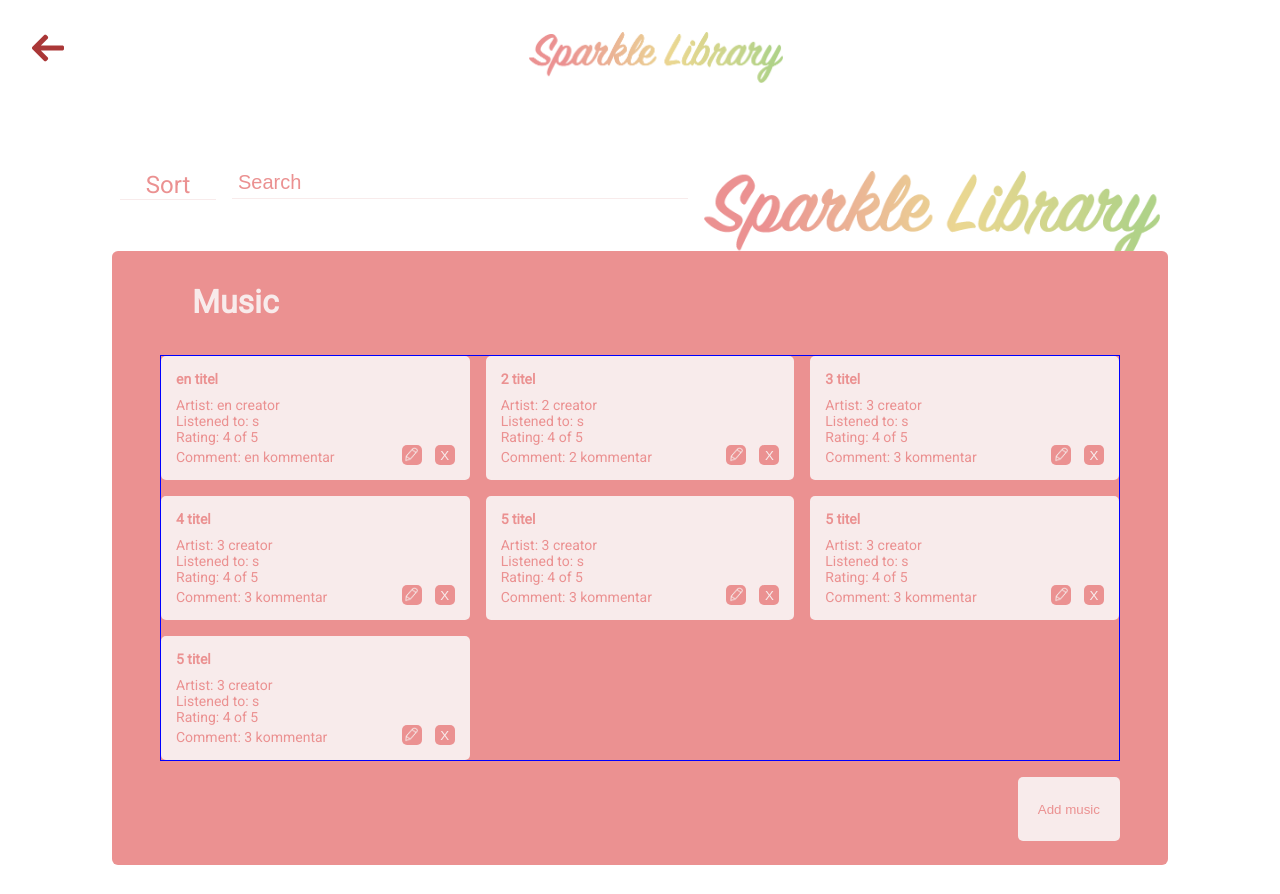
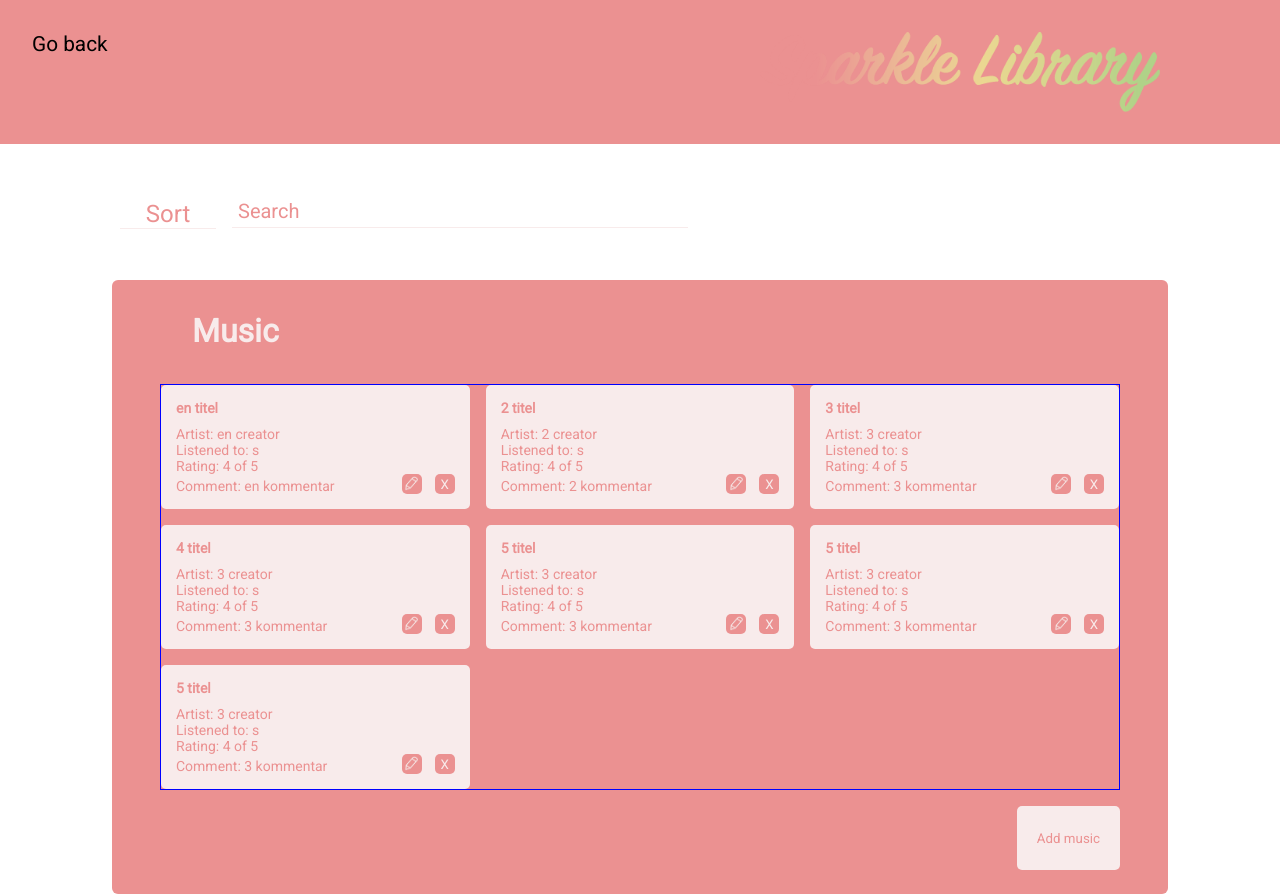
Before and after one commit to neda-jahadi/Sparkles, a React (Create React App) app: page / in a window 1280 px wide. Both pictures are taken after a click on the button "Music". Before the commit the page ends 865 px from the top, so only its background shows below. Built offline with nearby package versions, Linux system fonts and the light colour scheme.

Commit message:
Karin och Fanny har anpassat headern beroende på screen och size och category

```diff
--- a/src/components/HeaderComponent.jsx
+++ b/src/components/HeaderComponent.jsx
@@ -3,32 +3,60 @@ import './headerstyle.css';
 import { useDispatch, useSelector } from 'react-redux';
 import { screenActions } from '../features/screenReducer';
 import bigLogo from '../assets/LogoBig.png';
+import smallLogoRed from '../assets/LogoSmallRed.png'
 import arrowBack from '../assets/back-red.png';
+
 
 const HeaderComponent = () => {
 
     const dispatch = useDispatch();
     const screen = useSelector(state => state.screen);
+    const category = useSelector(state => state.category);
 
-    let logoClass = 'logo';
+    let logoClass = 'medium';
+    let headerColor='';
+
+    switch(category){
+        case 'music':
+        headerColor='red';
+        break;
+
+        case 'books':
+        headerColor='yellow';
+        break;
+
+        case 'movies':
+        headerColor='green'
+        break;
+
+        default:
+        headerColor='';
+    }
 
     let content = (<>
-        <img onClick={()=>dispatch(screenActions.homeScreen())} className="go-back" src={arrowBack} alt="Go to previous page"/>
+    {/* ska visas i desktop */}
+        <a className='go-back-text desktop-size' href='#' onClick={()=> dispatch(screenActions.listScreen())}>Go back</a>
+    {/* ska visas i mobilvy */}
+        <img onClick={()=>dispatch(screenActions.homeScreen())} className="go-back mobile-size" src={arrowBack} alt="Go to previous page"/>
+    {/* ska visas i desktopvy */}
+        <img className={logoClass +' desktop-size'} src={bigLogo} alt="Go to homescreen" onClick={()=> dispatch(screenActions.homeScreen())}/>
+    {/* ska visas i mobilvy */}
+        <img className='logo-mobile mobile-size' src={smallLogoRed} alt="Go to homescreen" onClick={()=> dispatch(screenActions.homeScreen())}/>
 
-        <img className={logoClass} src={bigLogo} alt="Logo" onClick={()=> dispatch(screenActions.homeScreen())}/>
         </>
     )
 
     if(screen === 'welcomeScreen'){
+        logoClass = 'big';
         content =
         <img className={logoClass} src={bigLogo} alt="Logo" onClick={()=> dispatch(screenActions.homeScreen())}/>;
 
-        logoClass = 'logo big';
+
     }
 
 
     return(
-        <header>
+        <header className={headerColor}>
             {content}
         </header>
     )
--- a/src/components/ListCard.jsx
+++ b/src/components/ListCard.jsx
@@ -9,7 +9,7 @@ const ListCard=({title, creator, usedBefore, rating, comment})=>{
    //const dispatch
     const category=useSelector(state=>state.category);
 
-    let creatorText='', usedBeforeText='', colorClass='';
+    let creatorText='', usedBeforeText='', colorClass='', colorClassButton='';
 
 
     switch (category){
@@ -18,24 +18,24 @@ const ListCard=({title, creator, usedBefore, rating, comment})=>{
             creatorText='Artist';
             usedBeforeText='Listened to';
             colorClass='red'
+            colorClassButton='red-button'
             break;
 
         case 'books':
             creatorText='Author';
             usedBeforeText='Read';
             colorClass='yellow'
+            colorClassButton='yellow-button'
             break;
 
         case 'movies':
             creatorText='Producer';
             usedBeforeText='Seen';
             colorClass='green'
+            colorClassButton='green-button'
             break;
 
         default:
-        console.log('Oklart vad jag ska ha i default')
-
-
 
     }
 
@@ -50,13 +50,13 @@ const ListCard=({title, creator, usedBefore, rating, comment})=>{
             <p>Comment: {comment} </p>
 
 
-            <button className='edit-button'>
+            <button className={'edit-button '+colorClassButton}>
                 <img src={Edit} alt="Edit" className="edit-logo"/>
             </button>
 
 
 
-            <button className='delete-button'>X</button>
+            <button className={'delete-button '+colorClassButton}>X</button>
 
         </div>
 
--- a/src/components/ListCardStyle.css
+++ b/src/components/ListCardStyle.css
@@ -8,7 +8,7 @@
     grid-template-columns: repeat(10, 1fr);
     grid-template-rows:auto;
     font-family:'Roboto', sans-serif;
-    /* border:2px solid blue; */
+
 }
 .red{
     background-color:var(--text-color-red);
@@ -16,11 +16,24 @@
 }
 .yellow{
     background-color: var(--text-color-yellow);
-    color: var(--background-color-red);
+    color: var(--background-color-yellow);
 }
 .green{
     background-color: var(--text-color-green);
     color: var(--background-color-green);
+}
+.red-button{
+    color:var(--text-color-red);
+    background-color:var(--background-color-red);
+}
+.yellow-button{
+    color: var(--text-color-yellow);
+    background-color: var(--background-color-yellow);
+
+}
+.green-button{
+    color: var(--text-color-green);
+    background-color: var(--background-color-green);
 }
 /* Ändra grid-column 1/10 om man inte vill h3 ska sträcka sig till kanten på kortet, alltså över knapparn*/
 .list-card > h3{
@@ -36,7 +49,7 @@
     align-self:end;
 }
 .list-card > button {
-   background-color: var(--background-color-red);
+    /* background-color: var(--background-color-red); */
     border:none;
     height:20px;
     width:20px;
@@ -59,7 +72,7 @@
 }
 .list-card >.delete-button{
     grid-column:10/11;
-    color:var(--text-color-red);
+    /* color:var(--text-color-red); */
     cursor:pointer;
 
 }
--- a/src/components/ListComponent.jsx
+++ b/src/components/ListComponent.jsx
@@ -37,16 +37,12 @@ const ListComponent = () =>{
                 <div className="listcomponent-input">
                     <input type="text" placeholder="Search" />
                 </div>
-                <div>
-                    <img className='listcomponent-largelogo' src={largeLogo} alt=" large logo" />
-                </div>
+
 
             </div>
         </div>
         <div className="listcomponent-body">
-            <div className="listcomponent-logo">
-                <img className='listcomponent-logo' src={smallRedLogo} alt=" small red logo" />
-            </div>
+
             <h1>
                 Music
             </h1>
--- a/src/components/headerstyle.css
+++ b/src/components/headerstyle.css
@@ -1,25 +1,64 @@
 header {
   display: flex;
+  justify-content:center;
   width: 100vw;
-  margin: 0 auto;
-  background-color: transparent;
   padding: 2rem;
 }
+header.red{
+  background-color: var(--background-color-red);
+}
+header.yellow{
+  background-color: var(--background-color-yellow);
+}
+header.green{
+  background-color: var(--background-color-green);
+}
+img.big{
+  width: 20rem;
+  height: auto;
 
-img.logo{
-  height: 3.2rem;
-  margin: 0 auto;
 }
 img.go-back{
   height: 2rem;
 }
+img.go-back:hover{
+  cursor:pointer;
+}
+.desktop-size{
+  display:none;
+}
+.mobile-size{
+  display:inline-block;
+}
+.logo-mobile{
+  margin:0 0 0 auto;
+  height: 3.2rem;
+
+}
+
 
 @media(min-width: 700px){
   header{
-      background-color: white;
+    background-color: white;
   }
   img.big{
     width: 35rem;
-    height: auto;
+
+  }
+  img.medium{
+    width:25rem;
+    margin-right:5.5rem;
+  }
+  .mobile-size{
+    display:none;
+  }
+  .desktop-size{
+    display:inline-block;
+  }
+  .go-back-text{
+    margin:0 auto 0 0;
+    text-decoration: none;
+    color:black;
+    font-size:1.3em;
   }
 }
--- a/src/components/listcomponent.css
+++ b/src/components/listcomponent.css
@@ -22,8 +22,6 @@
     border: none;
     background-color:  var(--text-color-red);
     color: var(--background-color-red);
-
-
 
 }
 
--- a/src/features/categoryReducer.js
+++ b/src/features/categoryReducer.js
@@ -5,11 +5,13 @@ const categoryDisplayed = '';
 const choseMusic = createAction('music');
 const choseBooks = createAction('books');
 const choseMovies = createAction('movies');
+const startPage = createAction('')
 
 const categoryActions = {
     choseMusic,
     choseBooks,
-    choseMovies
+    choseMovies,
+    startPage
 }
 
 
@@ -17,7 +19,8 @@ const categoryActions = {
 const reducer = createReducer(categoryDisplayed, {
     [choseMusic]: ()=> 'music',
     [choseBooks]: ()=> 'books',
-    [choseMovies]: ()=> 'movies'
+    [choseMovies]: ()=> 'movies',
+    [startPage]: ()=> 'start'
 });
 
 export { reducer , categoryActions };
--- a/src/features/screenReducer.js
+++ b/src/features/screenReducer.js
@@ -1,4 +1,5 @@
 import {createReducer, createAction} from '@reduxjs/toolkit';
+
 
 const currentScreen = 'welcomeScreen'
 
@@ -16,6 +17,8 @@ const reducer = createReducer(currentScreen, {
     [listScreen]: () => 'listScreen',
     [formScreen]: () => 'formScreen',
     [homeScreen]: () => 'welcomeScreen'
+
+
 })
 
 
--- a/src/index.css
+++ b/src/index.css
@@ -17,11 +17,12 @@
   margin: 0;
   padding: 0;
   box-sizing: border-box;
+  font-family: 'Roboto', sans-serif;
 }
 
 /* COMMON STYLING */
 p, h1, h2, h3{
-	font-family: 'Roboto', sans-serif;
+	/* font-family: 'Roboto', sans-serif; */
 }
 .text-red{
   color: var(--text-color-red);
```
Lines whose indentation alone changed are shown as unchanged.
